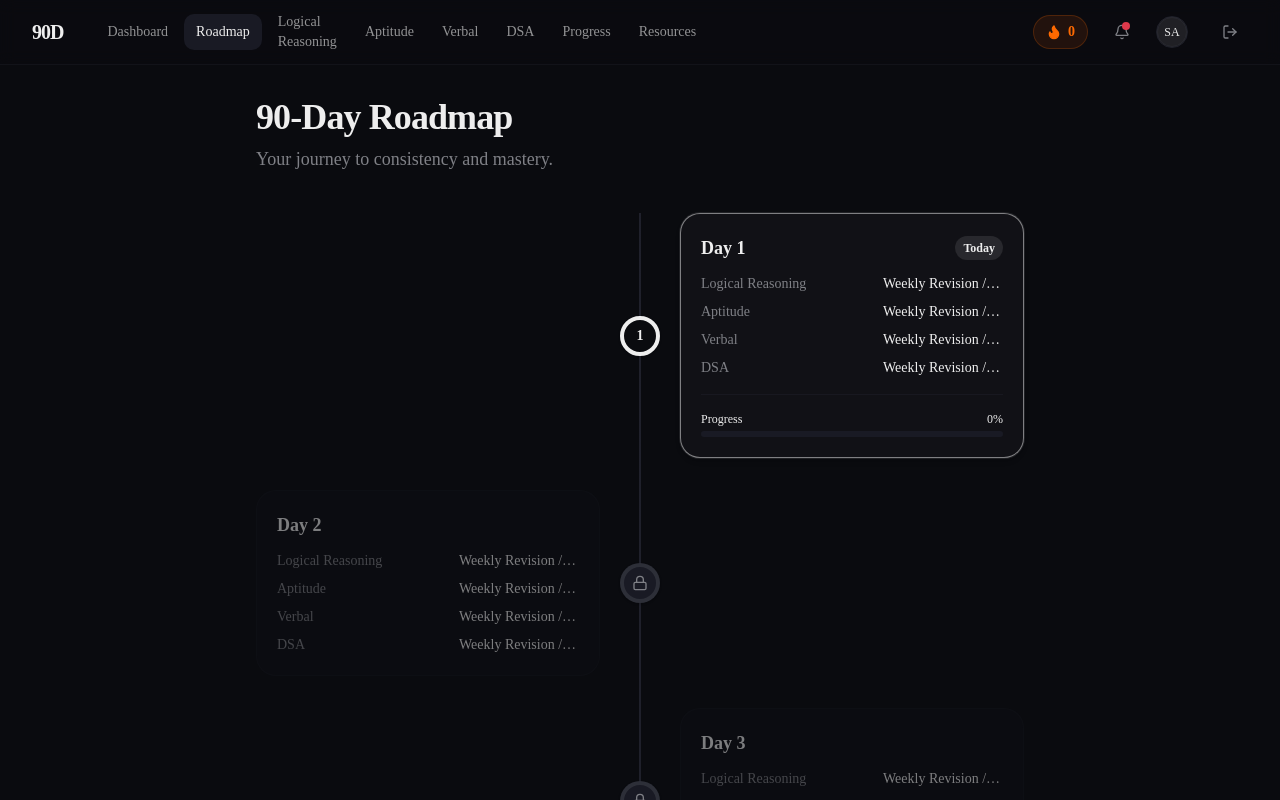
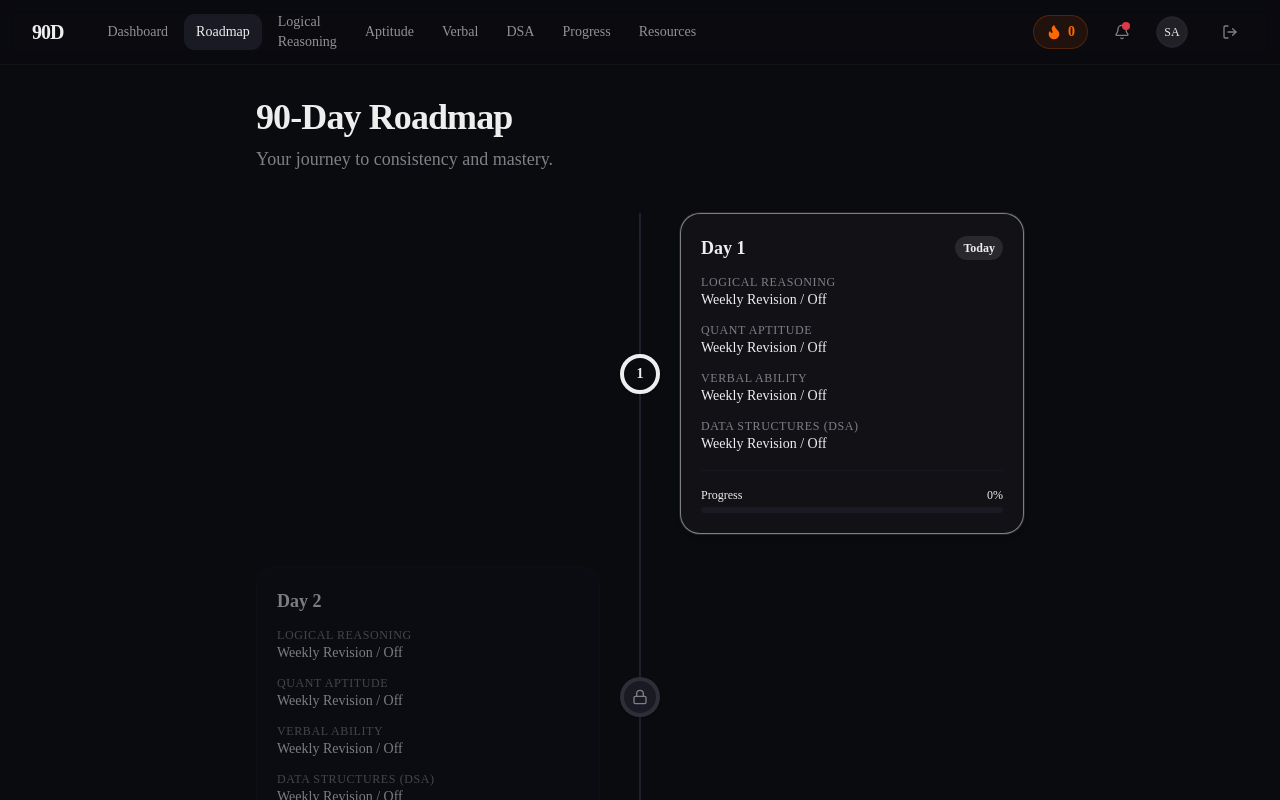
Before and after one commit to hirendra84/90days, a Next.js app: page /roadmap in a window 1280 px wide. Shown: the top 800 px of the page. Built offline with nearby package versions, Linux system fonts and the light colour scheme; no server answers; the database is empty; sample sign-in values are in the browser's storage.

Commit message:
fix: reset demo account to day 1 and improve roadmap syllabus typography

```diff
--- a/src/app/(dashboard)/roadmap/page.tsx
+++ b/src/app/(dashboard)/roadmap/page.tsx
@@ -94,22 +94,22 @@ export default async function RoadmapPage() {
                 )}
               </div>
 
-              <div className="space-y-2 text-sm">
-                <div className="flex justify-between">
-                  <span className="text-muted-foreground">Logical Reasoning</span>
-                  <span className="font-medium truncate max-w-[120px]" title={dayData.topics.lr}>{dayData.topics.lr}</span>
+              <div className="grid grid-cols-1 gap-3 text-sm mt-3">
+                <div className="flex flex-col">
+                  <span className="text-xs text-muted-foreground uppercase tracking-wider">Logical Reasoning</span>
+                  <span className="font-medium">{dayData.topics.lr}</span>
                 </div>
-                <div className="flex justify-between">
-                  <span className="text-muted-foreground">Aptitude</span>
-                  <span className="font-medium truncate max-w-[120px]" title={dayData.topics.aptitude}>{dayData.topics.aptitude}</span>
+                <div className="flex flex-col">
+                  <span className="text-xs text-muted-foreground uppercase tracking-wider">Quant Aptitude</span>
+                  <span className="font-medium">{dayData.topics.aptitude}</span>
                 </div>
-                <div className="flex justify-between">
-                  <span className="text-muted-foreground">Verbal</span>
-                  <span className="font-medium truncate max-w-[120px]" title={dayData.topics.verbal}>{dayData.topics.verbal}</span>
+                <div className="flex flex-col">
+                  <span className="text-xs text-muted-foreground uppercase tracking-wider">Verbal Ability</span>
+                  <span className="font-medium">{dayData.topics.verbal}</span>
                 </div>
-                <div className="flex justify-between">
-                  <span className="text-muted-foreground">DSA</span>
-                  <span className="font-medium truncate max-w-[120px]" title={dayData.topics.dsa}>{dayData.topics.dsa}</span>
+                <div className="flex flex-col">
+                  <span className="text-xs text-muted-foreground uppercase tracking-wider">Data Structures (DSA)</span>
+                  <span className="font-medium">{dayData.topics.dsa}</span>
                 </div>
               </div>
 
```
